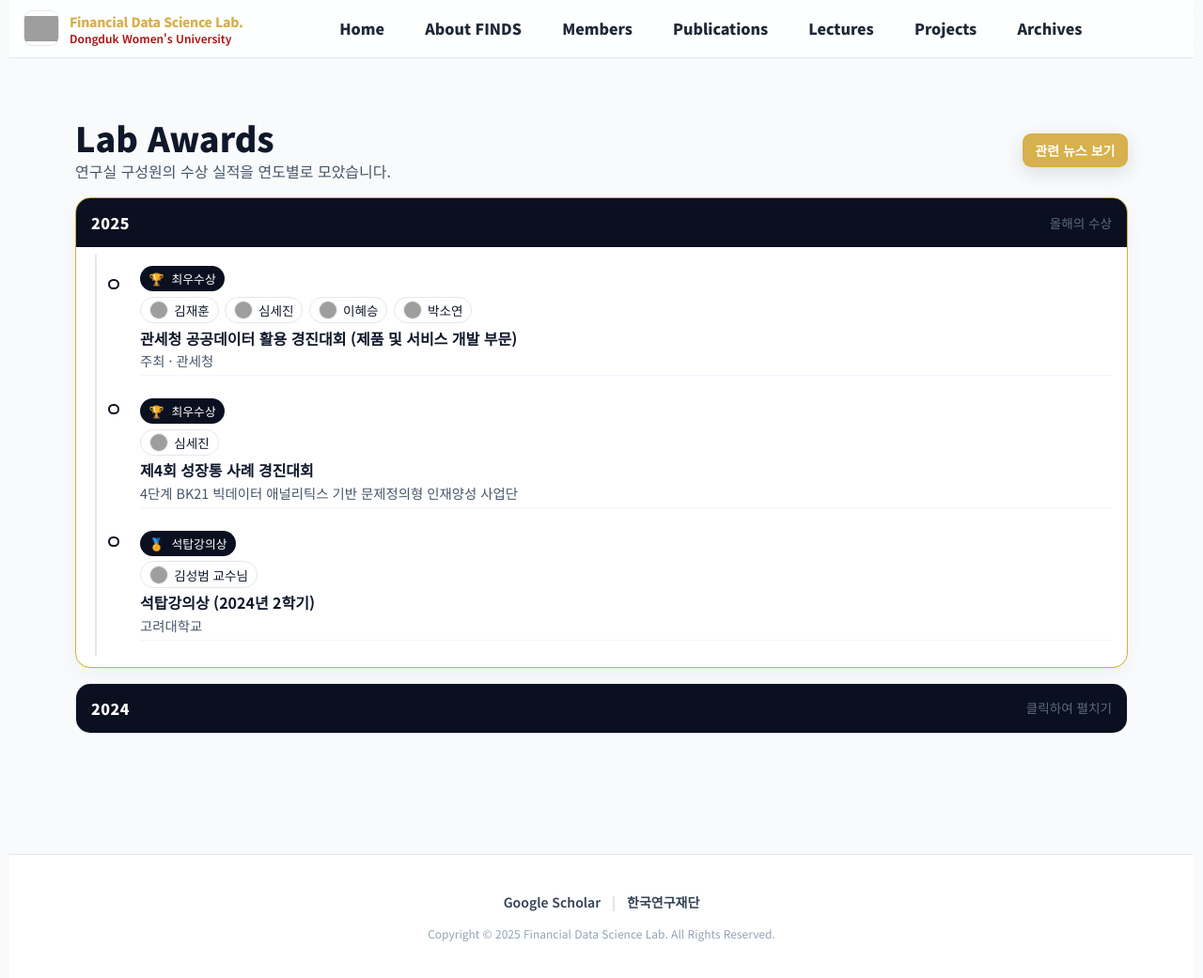
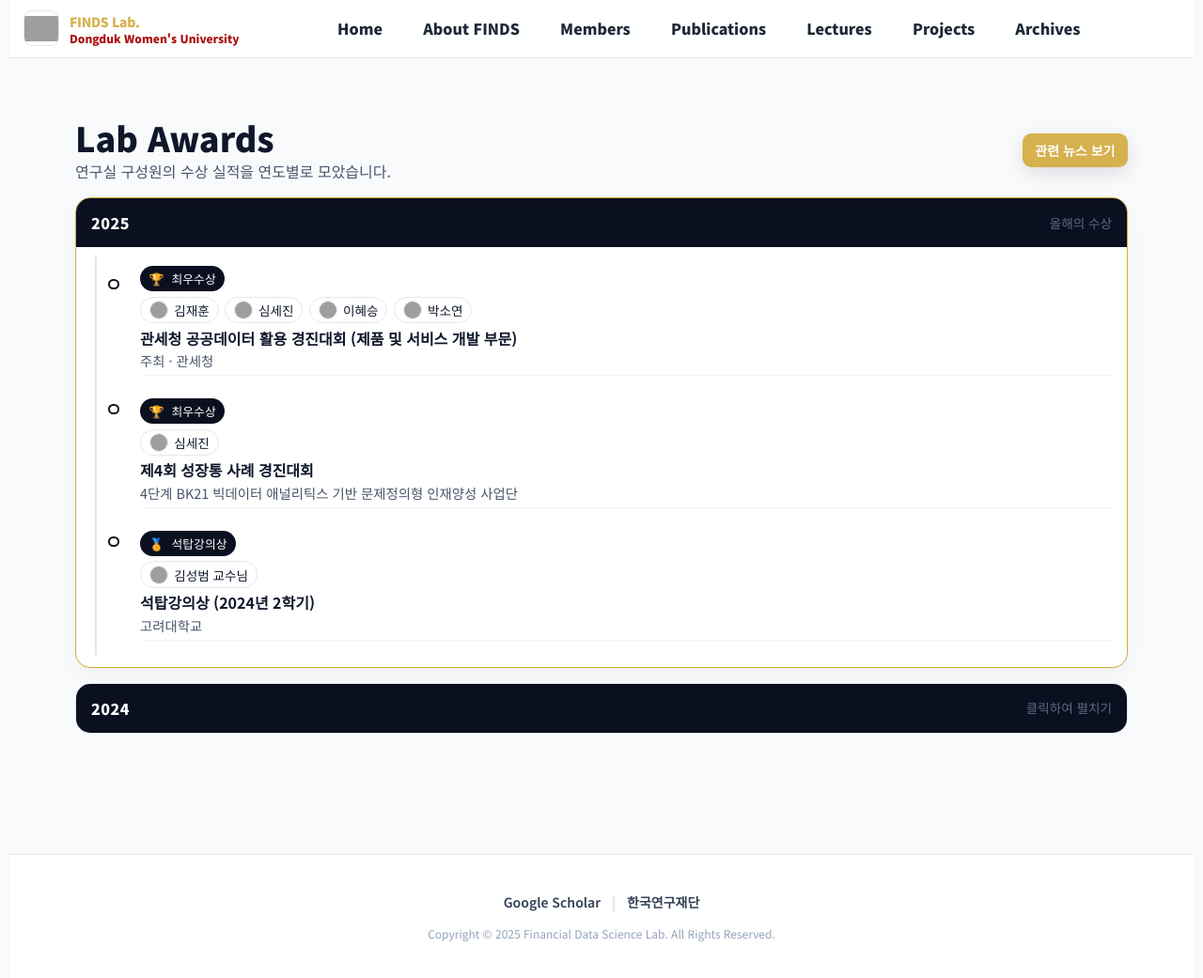
Before and after one commit to FinDS-Lab/site, a Jekyll site: the page built from about-awards.html, in a window 1280 px wide and 1042 px high. Shown: the whole window at 94% size. Built offline with Jekyll 4.4.1, drawn with Linux system fonts in a browser that asks for light colours; nearby versions of some CDN libraries; grey boxes are pictures that could not be loaded.

Commit message:
Update header.html

```diff
--- a/_includes/header.html
+++ b/_includes/header.html
@@ -6,8 +6,8 @@
       <img src="{{ '/assets/img/brand/logo-finds.png' | relative_url }}" alt="FINDS Lab Logo"
            class="h-9 w-9 rounded-lg ring-1 ring-slate-200 object-contain bg-white" />
       <div class="leading-tight">
-        <div class="text-sm font-extrabold tracking-tight" style="color:var(--accent)">Financial Data Science Lab.</div>
-        <div class="text-[12px] font-semibold" style="color:rgb(172,14,14)">Dongduk Women's University</div>
+        <div class="text-sm font-extrabold tracking-tight" style="color:var(--accent)">FINDS Lab.</div>
+        <div class="text-[12px] font-extrabold" style="color:rgb(172,14,14)">Dongduk Women's University</div>
       </div>
     </a>
 
```
